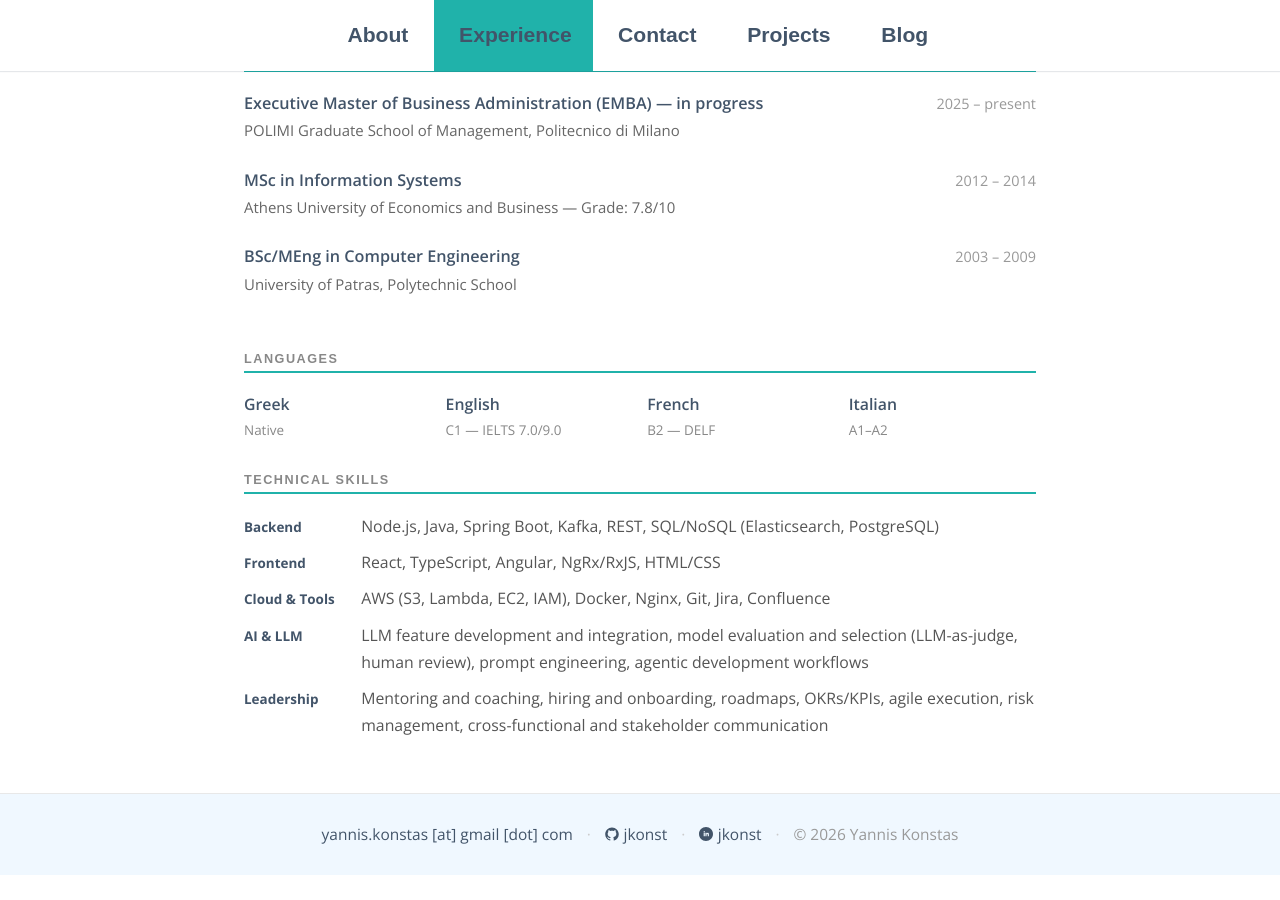
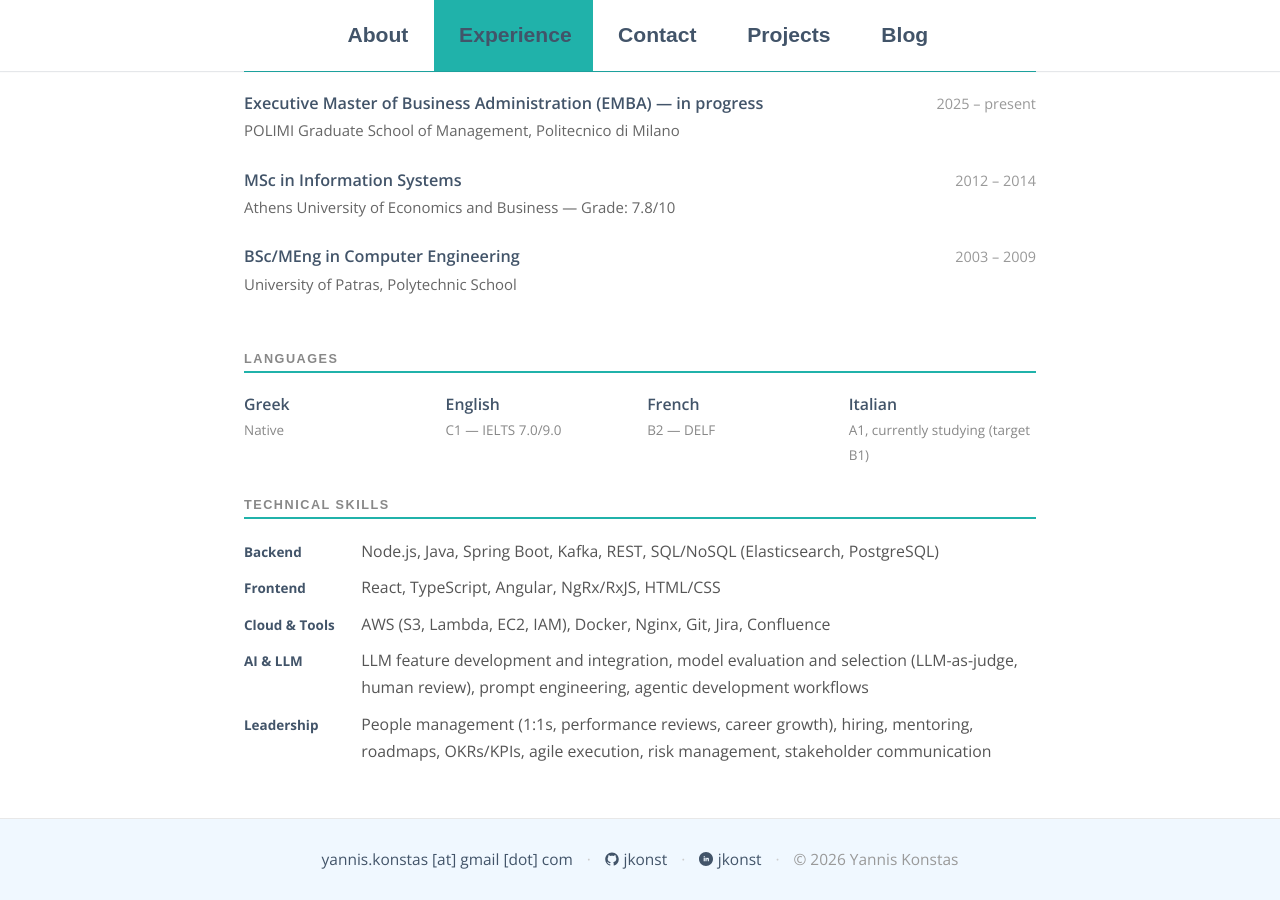
Before and after one commit to jkonst/jkonst.github.io, a Jekyll site: the page built from _pages/02_experience.md, in a window 1280 px wide and 900 px high, scrolled down 3223 px. Built offline with Jekyll 4.4.1, drawn with Linux system fonts in a browser that asks for light colours; some web fonts are replaced; before the commit the page ends 4098 px from its top, so only the background shows below that.

Commit message:
fix: update Leadership skills row and Italian language level

```diff
--- a/_pages/02_experience.md
+++ b/_pages/02_experience.md
@@ -223,7 +223,7 @@ permalink: /experience/
   </div>
   <div class="lang-entry">
     <span class="lang-name">Italian</span>
-    <span class="lang-level">A1–A2</span>
+    <span class="lang-level">A1, currently studying (target B1)</span>
   </div>
 </div>
 
@@ -248,6 +248,6 @@ permalink: /experience/
   </div>
   <div class="skills-row">
     <span class="skills-label">Leadership</span>
-    <span class="skills-items">Mentoring and coaching, hiring and onboarding, roadmaps, OKRs/KPIs, agile execution, risk management, cross-functional and stakeholder communication</span>
+    <span class="skills-items">People management (1:1s, performance reviews, career growth), hiring, mentoring, roadmaps, OKRs/KPIs, agile execution, risk management, stakeholder communication</span>
   </div>
 </div>
```
